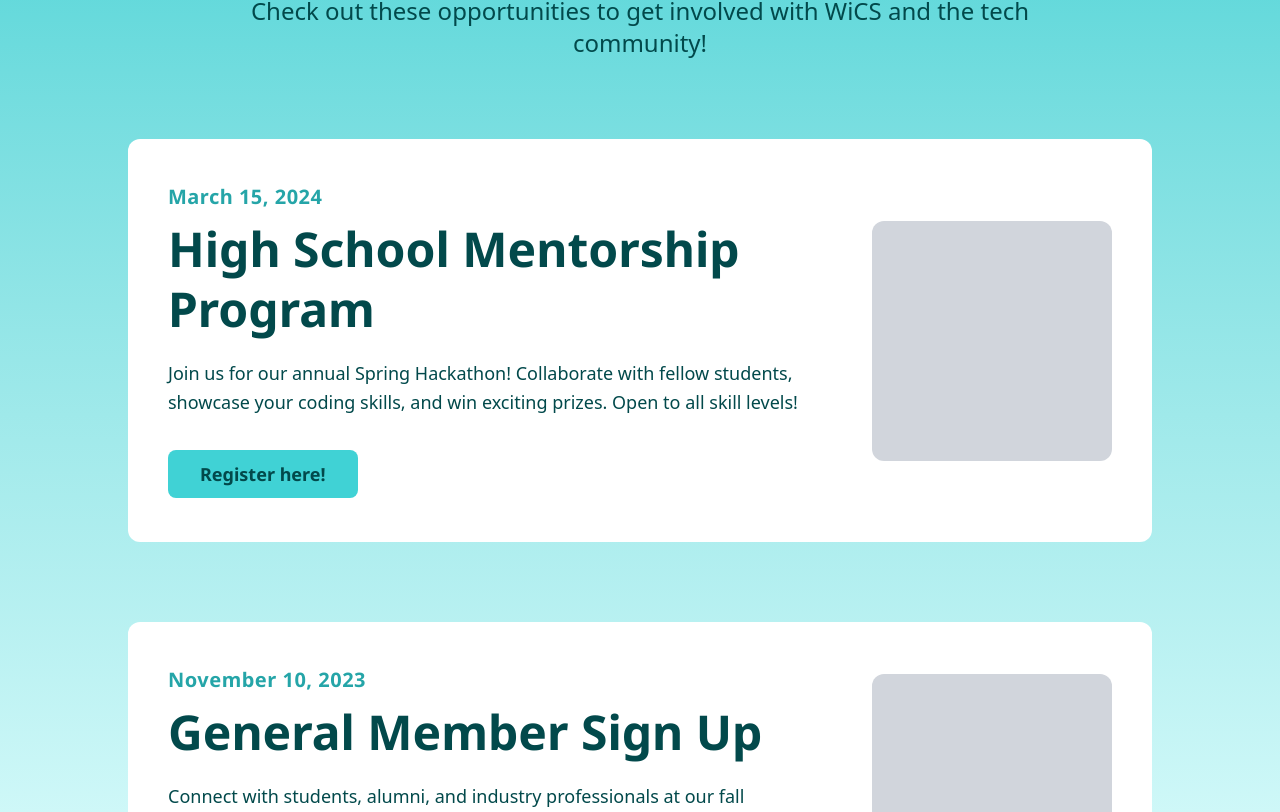
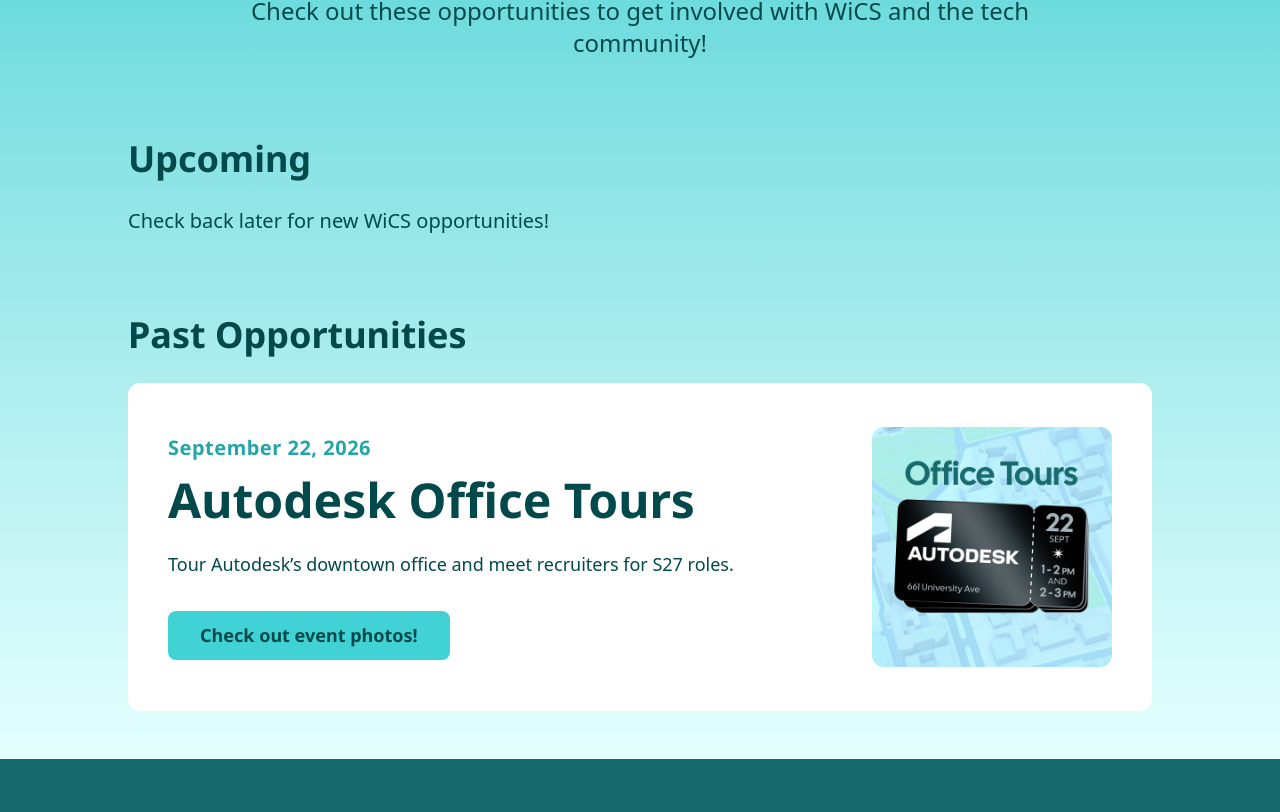
Before and after one commit to wicsuoft/wics-website, a Next.js app in the folder frontend/: page /opportunities in a window 1280 px wide. Shown: the part 288-1100 px from the top of the page. Built offline with nearby package versions, Linux system fonts and the light colour scheme.

Commit message:
opportunities/events cleanup

```diff
--- a/frontend/src/components/EventsPage.jsx
+++ b/frontend/src/components/EventsPage.jsx
@@ -1,5 +1,4 @@
 import EventInfoCard from "./EventInfoCard";
-import autodesk from "../../public/events/autodesk.png";
 import crochet from "../../public/events/crochet.jpg";
 import mentorship from "../../public/events/mentorship.png";
 import logic from "../../public/events/logic.png";
@@ -8,22 +7,26 @@ const upcomingEvents = [];
 
 const pastEvents = [
     {
-        title: "Autodesk Office Hours",
-        description: "Tour Autodesk’s downtown office and meet recruiters for S27 roles.",
-        imageURL: autodesk,
-    },
-    {
         title: "Stitch, Sip and Squish",
+        month: "March",
+        date: "31",
+        year: "2026",
         description: "Stressball crochet workshop with Hearts & Hooks!",
         imageURL: crochet,
     },
     {
         title: "Mentorship Program",
+        month: "March",
+        date: "27",
+        year: "2026",
         description: "Learn from industry professionals and connect with female faculty.",
         imageURL: mentorship,
     },
     {
         title: "WiCS Logic Night",
+        month: "February",
+        date: "23",
+        year: "2026",
         description: "Join us for puzzles, brain teasers, and snacks!",
         imageURL: logic,
     },
--- a/frontend/src/components/OppsPage.jsx
+++ b/frontend/src/components/OppsPage.jsx
@@ -1,4 +1,18 @@
 import EventInfoCard from "./EventInfoCard";
+import autodesk from "../../public/events/autodesk.png";
+
+const upcomingOpportunities = [];
+
+const pastOpportunities = [
+    {
+        month: "September",
+        date: "22",
+        year: "2026",
+        title: "Autodesk Office Tours",
+        description: "Tour Autodesk’s downtown office and meet recruiters for S27 roles.",
+        imageURL: autodesk,
+    },
+];
 
 export default function OppsPage() {
     return (
@@ -13,23 +27,30 @@ export default function OppsPage() {
                 </p>
             </div>
 
-            <div className="mx-auto mt-16 flex max-w-7xl flex-col items-center gap-16 sm:mt-20 sm:gap-20 sm:px-4 md:px-8 lg:px-12">
-                <EventInfoCard
-                    month="March"
-                    date="15"
-                    year="2024"
-                    title="High School Mentorship Program"
-                    description="Join us for our annual Spring Hackathon! Collaborate with fellow students, showcase your coding skills, and win exciting prizes. Open to all skill levels!"
-                    type="upcoming"
-                />
-                <EventInfoCard
-                    month="November"
-                    date="10"
-                    year="2023"
-                    title="General Member Sign Up"
-                    description="Connect with students, alumni, and industry professionals at our fall networking night."
-                    type="upcoming"
-                />
+            <div className="mx-auto mt-16 flex max-w-7xl flex-col gap-16 sm:mt-20 sm:gap-20 sm:px-4 md:px-8 lg:px-12">
+                <section aria-labelledby="upcoming-opportunities-heading" className="mx-auto flex w-full max-w-5xl flex-col gap-5 sm:gap-7">
+                    <h2 id="upcoming-opportunities-heading" className="font-noto text-3xl font-bold sm:text-4xl">
+                        Upcoming
+                    </h2>
+                    {upcomingOpportunities.length > 0 ? (
+                        upcomingOpportunities.map((opportunity) => (
+                            <EventInfoCard key={opportunity.title} {...opportunity} type="upcoming" />
+                        ))
+                    ) : (
+                        <p className="text-base sm:text-xl">
+                            Check back later for new WiCS opportunities!
+                        </p>
+                    )}
+                </section>
+
+                <section aria-labelledby="past-opportunities-heading" className="mx-auto flex w-full max-w-5xl flex-col gap-5 sm:gap-7">
+                    <h2 id="past-opportunities-heading" className="font-noto text-3xl font-bold sm:text-4xl">
+                        Past Opportunities
+                    </h2>
+                    {pastOpportunities.map((opportunity) => (
+                        <EventInfoCard key={opportunity.title} {...opportunity} type="past" />
+                    ))}
+                </section>
             </div>
         </main>
     )
```
